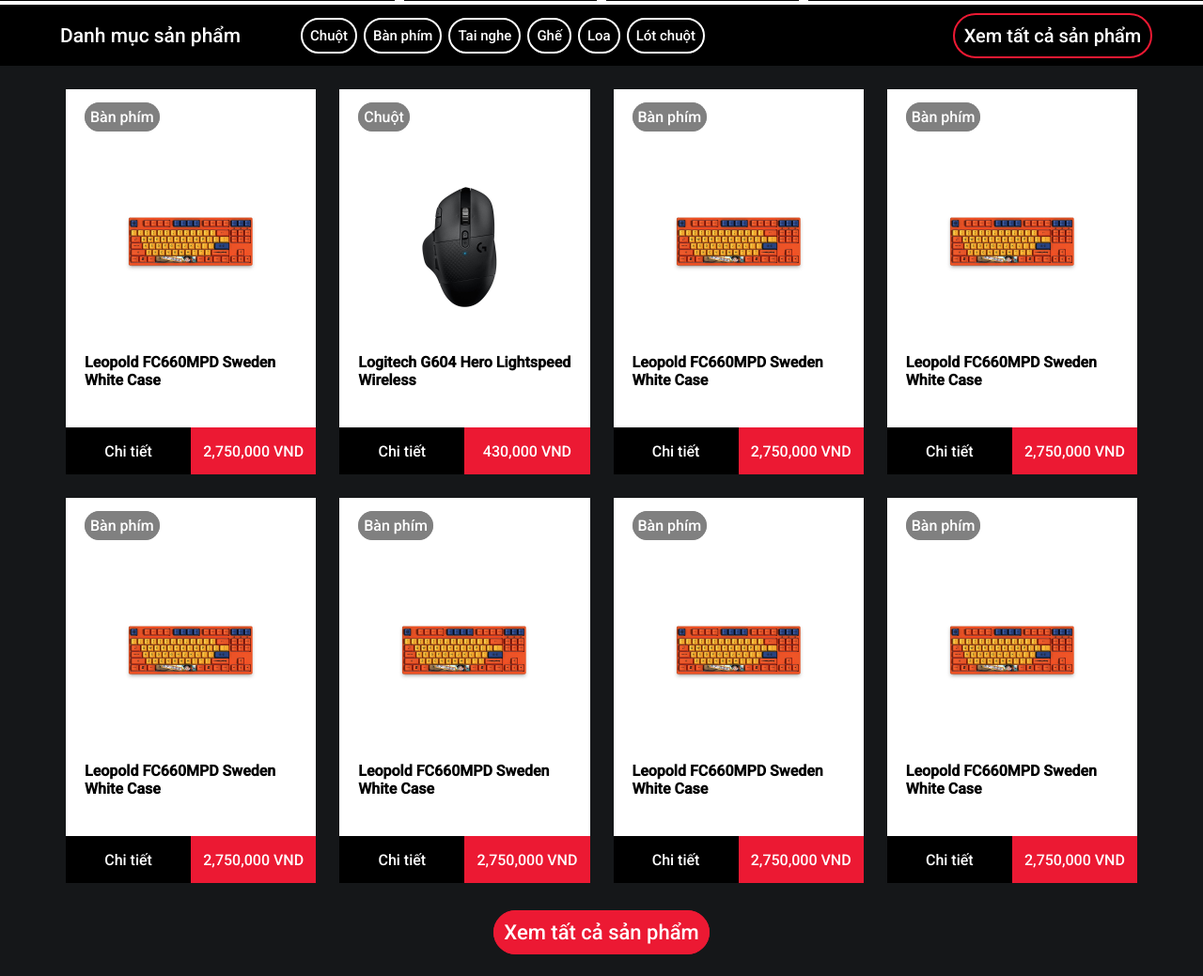
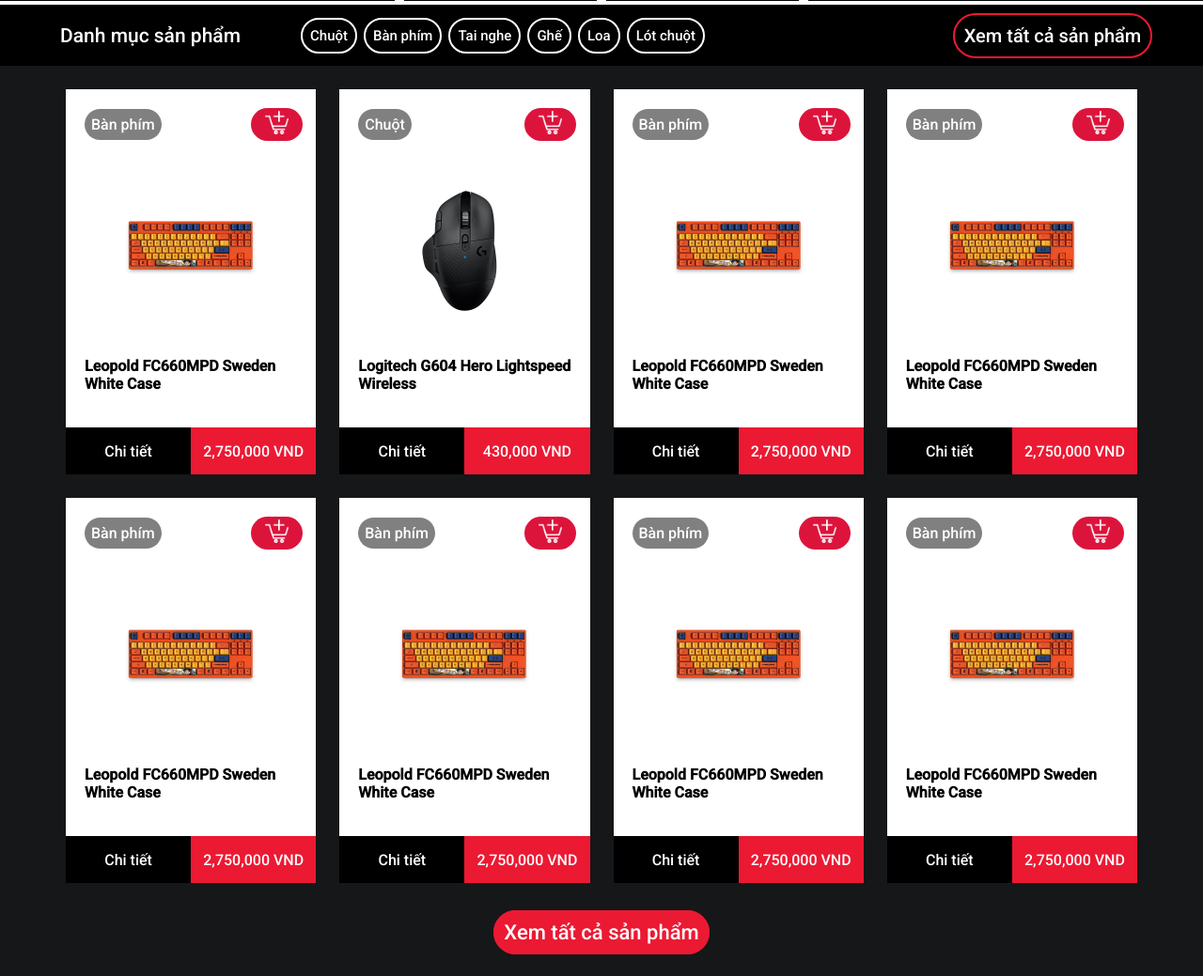
Before and after one commit to nhd79/Gaming-Gear, a PHP site: page /view/index.html in a window 1280 px wide. Shown: the part 1265-2304 px from the top of the page at 94% size. Run offline with PHP 8.4, Linux system fonts and the light colour scheme; some libraries are stand-ins or nearby versions; grey boxes are pictures that could not be loaded.

Commit message:
add cart plus icon

```diff
--- a/css/styles.css
+++ b/css/styles.css
@@ -42,24 +42,29 @@ header > div > .text {
   padding-left: 10px;
 }
 .cart {
-  color: white;
   background-color: crimson;
   border-radius: 100vh;
   width: 65px;
   height: 45px;
 }
-/* .cart:hover {
-  background-color: white;
-} */
 .cart-icon {
   filter: invert(78%) sepia(100%) saturate(0%) hue-rotate(348deg)
     brightness(112%) contrast(101%);
   height: 35px;
 }
-/* .cart-icon:hover {
-  filter: invert(13%) sepia(74%) saturate(6637%) hue-rotate(343deg)
-    brightness(90%) contrast(90%);
-} */
+.cart-plus {
+  background-color: crimson;
+  border-radius: 100vh;
+  width: 55px;
+  height: 35px;
+  position: relative;
+  left: 5vw;
+}
+.cart-plus-icon {
+  filter: invert(78%) sepia(100%) saturate(0%) hue-rotate(348deg)
+    brightness(112%) contrast(101%);
+  height: 25px;
+}
 @media screen and (max-width: 840px) {
   .header-logo {
     grid-column: span 2 / auto;
@@ -270,12 +275,16 @@ nav > a:hover {
 .item > div:not(.detail-button-price-grid) {
   padding: 20px;
 }
+.item-category-cart-grid {
+  display: grid;
+  grid-template-columns: 1fr 1fr;
+  grid-template-rows: 1fr;
+}
 .item-category {
   color: white;
-  padding: 5px;
+  padding: 7px;
   border: none;
   border-radius: 100vh;
-  border: 1px solid gray;
   background-color: gray;
 }
 .item-img {
--- a/view/detail.html
+++ b/view/detail.html
@@ -80,7 +80,7 @@
       <!-- Product -->
       <div class="detail-grid center">
         <div class="product">
-          <div class="center">
+          <div>
             <img
               src="../images/Cougar Armor K Black.png"
               alt="banphim"
@@ -93,6 +93,9 @@
           <div>Tình trạng: Mới 100%</div>
           <div>Bảo hành: 12 Tháng</div>
           <div>Switch: Akko switch (Blue/Orange/Pink)</div>
+          <div>
+            <a href="#" class="add-to-cart-button">Thêm vào giỏ hàng</a>
+          </div>
         </div>
       </div>
     </div>
--- a/view/index.html
+++ b/view/index.html
@@ -119,8 +119,17 @@
     <!-- Product -->
     <div class="product-grid">
       <div class="item">
+        <div class="item-category-cart-grid center">
           <div>
             <a href="product.php" class="item-category">Bàn phím</a>
+          </div>
+          <div class="cart-plus center">
+            <a href="Cart.php">
+              <img
+                src="../images/icon-shopping-cart-plus.png"
+                class="cart-plus-icon"
+            /></a>
+          </div>
         </div>
         <div class="center">
           <img
@@ -136,8 +145,17 @@
         </div>
       </div>
       <div class="item">
+        <div class="item-category-cart-grid center">
           <div>
             <a href="product.php" class="item-category">Chuột</a>
+          </div>
+          <div class="cart-plus center">
+            <a href="Cart.php">
+              <img
+                src="../images/icon-shopping-cart-plus.png"
+                class="cart-plus-icon"
+            /></a>
+          </div>
         </div>
         <div class="center">
           <img
@@ -153,8 +171,17 @@
         </div>
       </div>
       <div class="item">
+        <div class="item-category-cart-grid center">
           <div>
-          <a href="product.php" class="item-category">Bàn phím</a>
+            <a href="product.php" class="item-category">Bàn phím </a>
+          </div>
+          <div class="cart-plus center">
+            <a href="Cart.php">
+              <img
+                src="../images/icon-shopping-cart-plus.png"
+                class="cart-plus-icon"
+            /></a>
+          </div>
         </div>
         <div class="center">
           <img
@@ -170,8 +197,17 @@
         </div>
       </div>
       <div class="item">
+        <div class="item-category-cart-grid center">
           <div>
-          <a href="product.php" class="item-category">Bàn phím</a>
+            <a href="product.php" class="item-category">Bàn phím </a>
+          </div>
+          <div class="cart-plus center">
+            <a href="Cart.php">
+              <img
+                src="../images/icon-shopping-cart-plus.png"
+                class="cart-plus-icon"
+            /></a>
+          </div>
         </div>
         <div class="center">
           <img
@@ -187,8 +223,17 @@
         </div>
       </div>
       <div class="item">
+        <div class="item-category-cart-grid center">
           <div>
-          <a href="product.php" class="item-category">Bàn phím</a>
+            <a href="product.php" class="item-category">Bàn phím </a>
+          </div>
+          <div class="cart-plus center">
+            <a href="Cart.php">
+              <img
+                src="../images/icon-shopping-cart-plus.png"
+                class="cart-plus-icon"
+            /></a>
+          </div>
         </div>
         <div class="center">
           <img
@@ -204,8 +249,17 @@
         </div>
       </div>
       <div class="item">
+        <div class="item-category-cart-grid center">
           <div>
-          <a href="product.php" class="item-category">Bàn phím</a>
+            <a href="product.php" class="item-category">Bàn phím </a>
+          </div>
+          <div class="cart-plus center">
+            <a href="Cart.php">
+              <img
+                src="../images/icon-shopping-cart-plus.png"
+                class="cart-plus-icon"
+            /></a>
+          </div>
         </div>
         <div class="center">
           <img
@@ -221,8 +275,17 @@
         </div>
       </div>
       <div class="item">
+        <div class="item-category-cart-grid center">
           <div>
-          <a href="product.php" class="item-category">Bàn phím</a>
+            <a href="product.php" class="item-category">Bàn phím </a>
+          </div>
+          <div class="cart-plus center">
+            <a href="Cart.php">
+              <img
+                src="../images/icon-shopping-cart-plus.png"
+                class="cart-plus-icon"
+            /></a>
+          </div>
         </div>
         <div class="center">
           <img
@@ -238,8 +301,17 @@
         </div>
       </div>
       <div class="item">
+        <div class="item-category-cart-grid center">
           <div>
-          <a href="product.php" class="item-category">Bàn phím</a>
+            <a href="product.php" class="item-category">Bàn phím </a>
+          </div>
+          <div class="cart-plus center">
+            <a href="Cart.php">
+              <img
+                src="../images/icon-shopping-cart-plus.png"
+                class="cart-plus-icon"
+            /></a>
+          </div>
         </div>
         <div class="center">
           <img
```
Also changed, not shown: css/detail-page.css (+12 -1 lines), view/product.html (+78 -6 lines), images/icon-shopping-cart-plus.png (added). Lines whose indentation alone changed are shown as unchanged.
